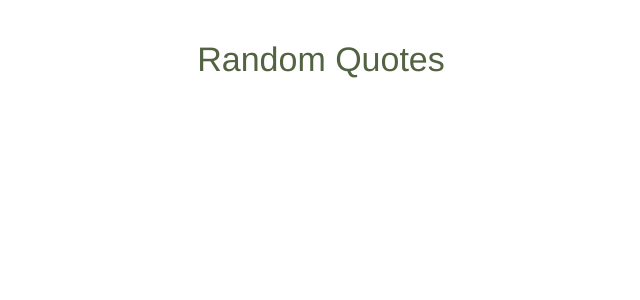
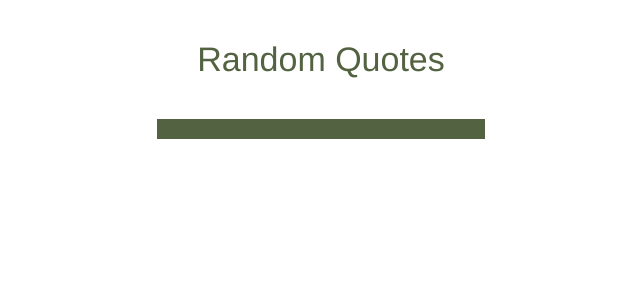
Before and after one commit to Adriantutuianu/random-quotes-project, a React (Create React App) app: page / in a window 1280 px wide. Shown: the top 300 px of the page, without its empty margins (319-959 px from the left). Built offline with nearby package versions, Linux system fonts and the light colour scheme.

Commit message:
Footer css finished

```diff
--- a/src/App.css
+++ b/src/App.css
@@ -20,4 +20,6 @@ header {
 footer {
   font-family: "Franklin Gothic Medium", "Arial Narrow", Arial, sans-serif;
   padding-bottom: 20px;
+  background-color: var(--primary-color);
+  color: white;
 }
```
